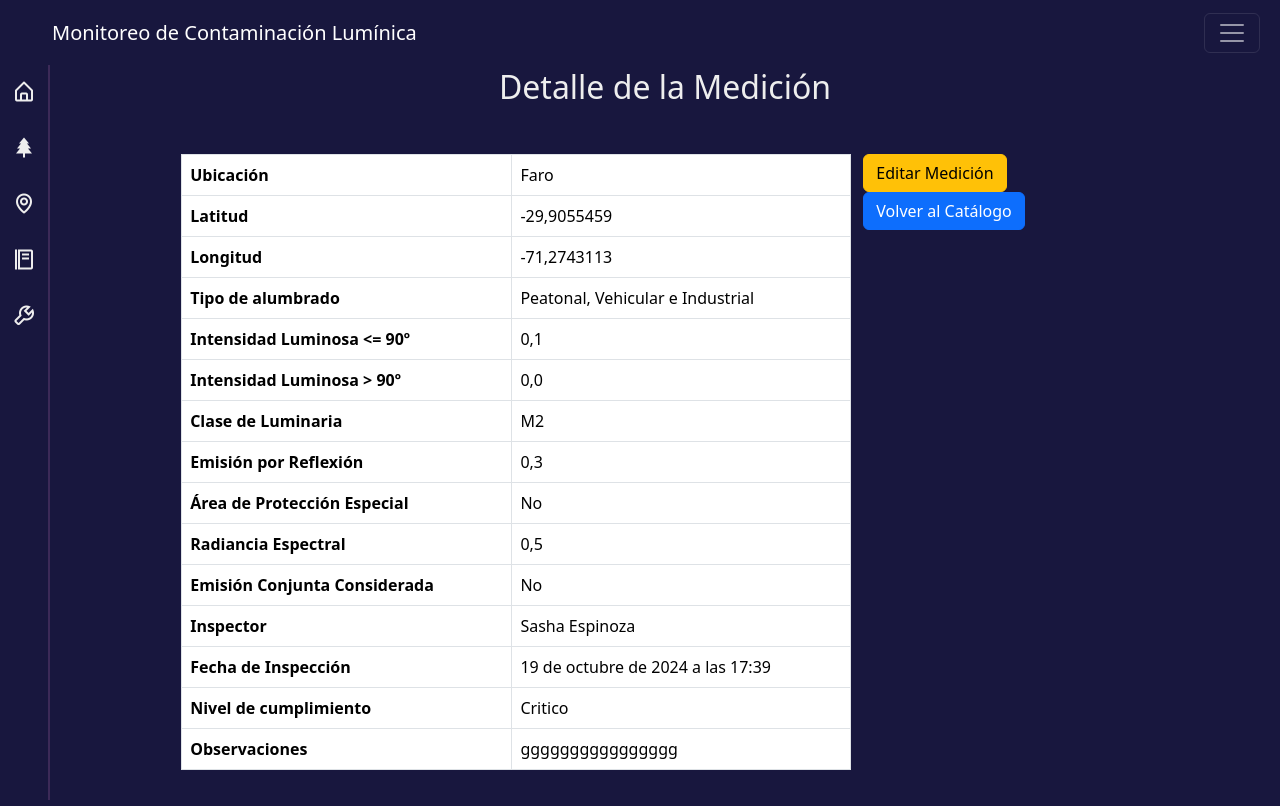
After one commit to guacho175/sistema_contaminacionLuminica, a Django app: page /catalogo/catalogo/detalle/1/ in a window 1280 px wide. The commit adds this page. Run offline with Django 5.2, Linux system fonts and the light colour scheme; data comes from the database, SQL or seed files in the repository; both versions use the stored data as it was after the commit; some libraries are stand-ins or nearby versions.

Commit message:
Implementacion del catalogo de mediciones, detalle de nediciones y editar medicion

```diff
--- /dev/null
+++ b/catalogo_mediciones/choices.py
@@ -0,0 +1,15 @@
+tipos_alumbrado = (
+    ('art5', 'Peatonal, Vehicular e Industrial'),
+    ('art6', 'Ornamental y Decorativo'),
+    ('art7', 'Deportivo y Recreacional'),
+    ('art8', 'Publicitario'),
+    ('art9', 'Cañones de Luz o Proyectores Láser'),
+)
+
+nivel_cumplimiento = (
+    ('0', 'Sin evaluación'),
+    ('1', 'Critico'),
+    ('2', 'Bajo'),
+    ('3', 'Medio'),
+    ('4', 'Alto'),
+)
--- a/catalogo_mediciones/models.py
+++ b/catalogo_mediciones/models.py
@@ -1,5 +1,6 @@
 from django.db import models
 from django.utils import timezone
+from .choices import tipos_alumbrado, nivel_cumplimiento
 
 # Create your models here.
 
@@ -37,6 +38,8 @@ class Usuario(models.Model):
 
 
 class Tipo_alumbrado_art5(models.Model):
+    nivel_cumplimiento = models.CharField(max_length=1, choices=nivel_cumplimiento, default='0')
+    tipo = models.CharField(max_length=4,choices=tipos_alumbrado, default='art5')
     direccion = models.CharField(max_length=250, verbose_name='Ubicación')
     latitud = models.FloatField(verbose_name='Latitud')
     longitud = models.FloatField(verbose_name='Longitud')
--- a/catalogo_mediciones/urls.py
+++ b/catalogo_mediciones/urls.py
@@ -1,8 +1,14 @@
 from django.urls import path
 from . import views as v
+from .views import MedicionUpdateView
+
 
 urlpatterns = [
 
     path('', v.catalogo_mediciones, name='catalogo'),
+    path('catalogo/detalle/<int:id>/', v.detalle_medicion, name='detalle_medicion'),
+    path('medicion/<int:pk>/editar/', MedicionUpdateView.as_view(), name='editar_medicion'),
+
+
 
 ]
--- a/catalogo_mediciones/views.py
+++ b/catalogo_mediciones/views.py
@@ -1,6 +1,30 @@
-from django.shortcuts import render
+from django.shortcuts import render, get_object_or_404
+from django.urls import reverse_lazy
+from .models import Tipo_alumbrado_art5
+from django.views.generic.edit import UpdateView
 
-# Create your views here.
+
 def catalogo_mediciones(request):
-    context = {}
+    mediciones_art5 = Tipo_alumbrado_art5.objects.all()  # Obtenemos todas las mediciones
+    context = {
+        'mediciones_art5': mediciones_art5
+    }
     return render(request, 'catalogo_mediciones/catalogo_mediciones.html', context)
+
+def detalle_medicion(request, id):
+    medicion = get_object_or_404(Tipo_alumbrado_art5, id=id)  # Obtener la medición
+    context = {
+        'medicion': medicion
+    }
+    return render(request, 'catalogo_mediciones/detalle_medicion.html', context)
+
+class MedicionUpdateView(UpdateView):
+    model = Tipo_alumbrado_art5
+    fields = [
+        'direccion', 'latitud', 'longitud', 'tipo', 'menor_igual_90grados',
+        'mayor_90grados', 'clase_luminaria', 'emision_reflexion',
+        'proteccion_especial', 'radiancia_espectral', 'emision_conjunta',
+        'usuario','nivel_cumplimiento','observaciones'
+    ]
+    template_name = 'catalogo_mediciones/editar_medicion.html'
+    success_url = reverse_lazy('catalogo')
--- a/templates/base.html
+++ b/templates/base.html
@@ -96,7 +96,7 @@
                                 <a class="nav-link active" aria-current="page" href="{% url 'areas' %}">Áreas de Protección para la Biodiversidad</a>
                             </li>
                             <li class="nav-item">
-                                <a class="nav-link" href="#">Link</a>
+                                <a class="nav-link" href="https://anaguirv.github.io/react_imagesNasa/" target="_blank">Recursos Multimedia</a>
                             </li>
                             <li class="nav-item dropdown">
                                 <a class="nav-link dropdown-toggle" href="#" role="button" data-bs-toggle="dropdown"
--- /dev/null
+++ b/templates/catalogo_mediciones/detalle_medicion.html
@@ -0,0 +1,88 @@
+{% extends 'base.html' %}
+{% load static %}
+
+{% block contenido %}
+<div class="row d-flex justify-content-center">
+    <h2 class="text-center mb-5">Detalle de la Medición</h2>
+    <div class="row col-md-7 ">
+        <table class="table table-bordered">
+            <tr>
+                <th>Ubicación</th>
+                <td>{{ medicion.direccion }}</td>
+            </tr>
+            <tr>
+                <th>Latitud</th>
+                <td>{{ medicion.latitud }}</td>
+            </tr>
+            <tr>
+                <th>Longitud</th>
+                <td>{{ medicion.longitud }}</td>
+            </tr>
+            <tr>
+                <th>Tipo de alumbrado</th>
+                <td>{{ medicion.get_tipo_display }}</td>
+            </tr>
+            <tr>
+                <th>Intensidad Luminosa <= 90º</th>
+                <td>{{ medicion.menor_igual_90grados }}</td>
+            </tr>
+            <tr>
+                <th>Intensidad Luminosa > 90º</th>
+                <td>{{ medicion.mayor_90grados }}</td>
+            </tr>
+            <tr>
+                <th>Clase de Luminaria</th>
+                <td>{{ medicion.clase_luminaria }}</td>
+            </tr>
+            <tr>
+                <th>Emisión por Reflexión</th>
+                <td>{{ medicion.emision_reflexion }}</td>
+            </tr>
+            <tr>
+                <th>Área de Protección Especial</th>
+                <td>{{ medicion.proteccion_especial }}</td>
+            </tr>
+            <tr>
+                <th>Radiancia Espectral</th>
+                <td>{{ medicion.radiancia_espectral }}</td>
+            </tr>
+            <tr>
+                <th>Emisión Conjunta Considerada</th>
+                <td>{{ medicion.emision_conjunta }}</td>
+            </tr>
+            <tr>
+                <th>Inspector</th>
+                <td>{{ medicion.usuario }}</td>
+            </tr>
+            <tr>
+                <th>Fecha de Inspección</th>
+                <td>{{ medicion.creado }}</td>
+            </tr>
+            <tr>
+                <th>Nivel de cumplimiento</th>
+                <td>{{ medicion.get_nivel_cumplimiento_display }}</td>
+            </tr>
+            <tr>
+                <th>Observaciones</th>
+                <td>{{ medicion.observaciones }}</td>
+            </tr>
+        </table>
+    </div>
+
+<div class="col-md-3">
+    <a href="{% url 'editar_medicion' medicion.id %}" class="btn btn-warning">Editar Medición</a>
+
+    <a href="{% url 'catalogo' %}" class="btn btn-primary">Volver al Catálogo</a>
+
+</div>
+
+</div>
+
+
+
+
+
+
+
+
+{% endblock contenido %}
```
Also changed, not shown: templates/catalogo_mediciones/catalogo_mediciones.html (+20 -15 lines), templates/catalogo_mediciones/editar_medicion.html (added, +20 -0 lines), catalogo_mediciones/migrations/0004_tipo_alumbrado_art5_tipo.py (added), catalogo_mediciones/migrations/0005_alter_tipo_alumbrado_art5_tipo.py (added), catalogo_mediciones/migrations/0006_alter_tipo_alumbrado_art5_tipo.py (added), catalogo_mediciones/migrations/0007_tipo_alumbrado_art5_nivel_cumplimiento.py (added), db.sqlite3.
